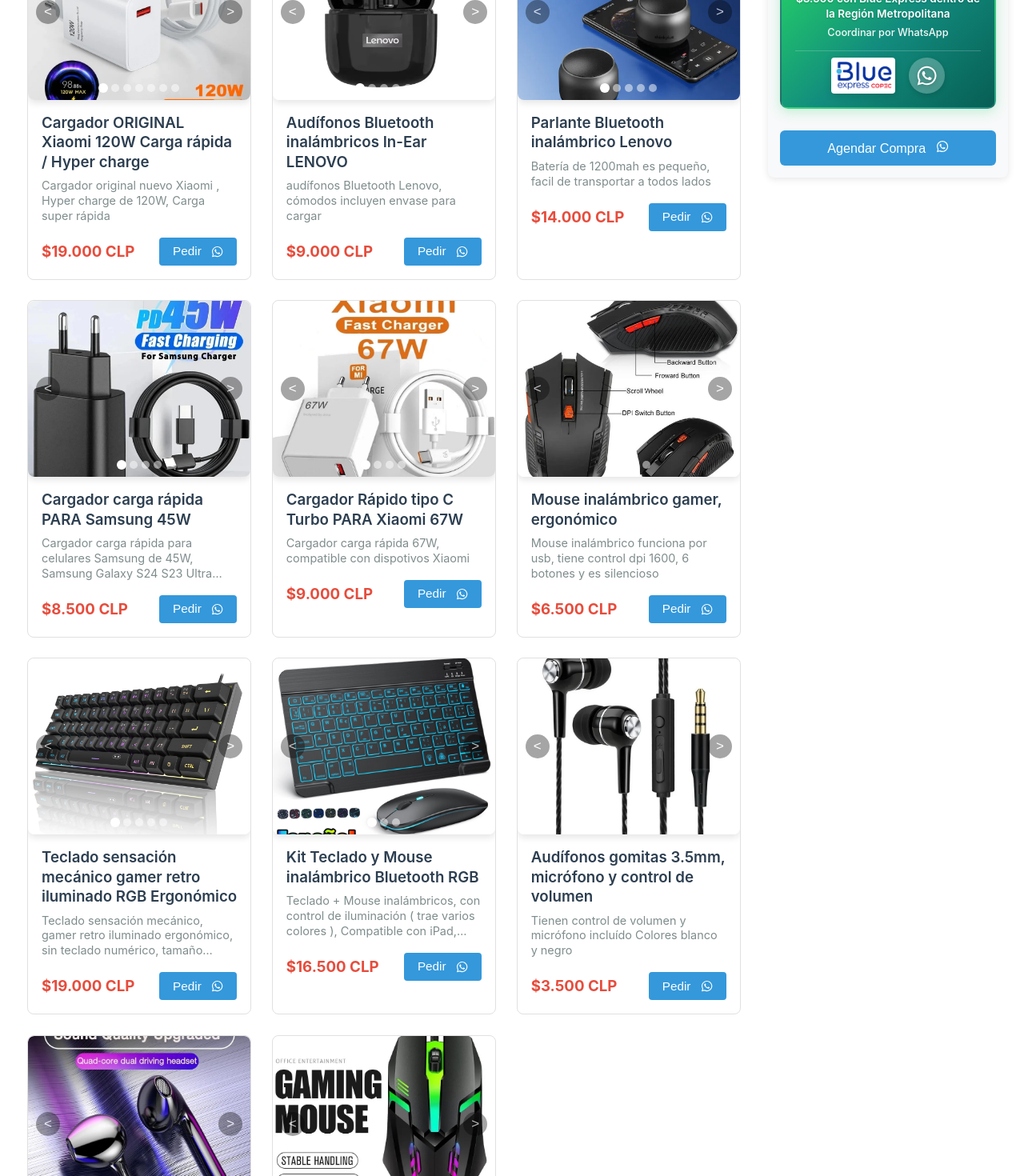
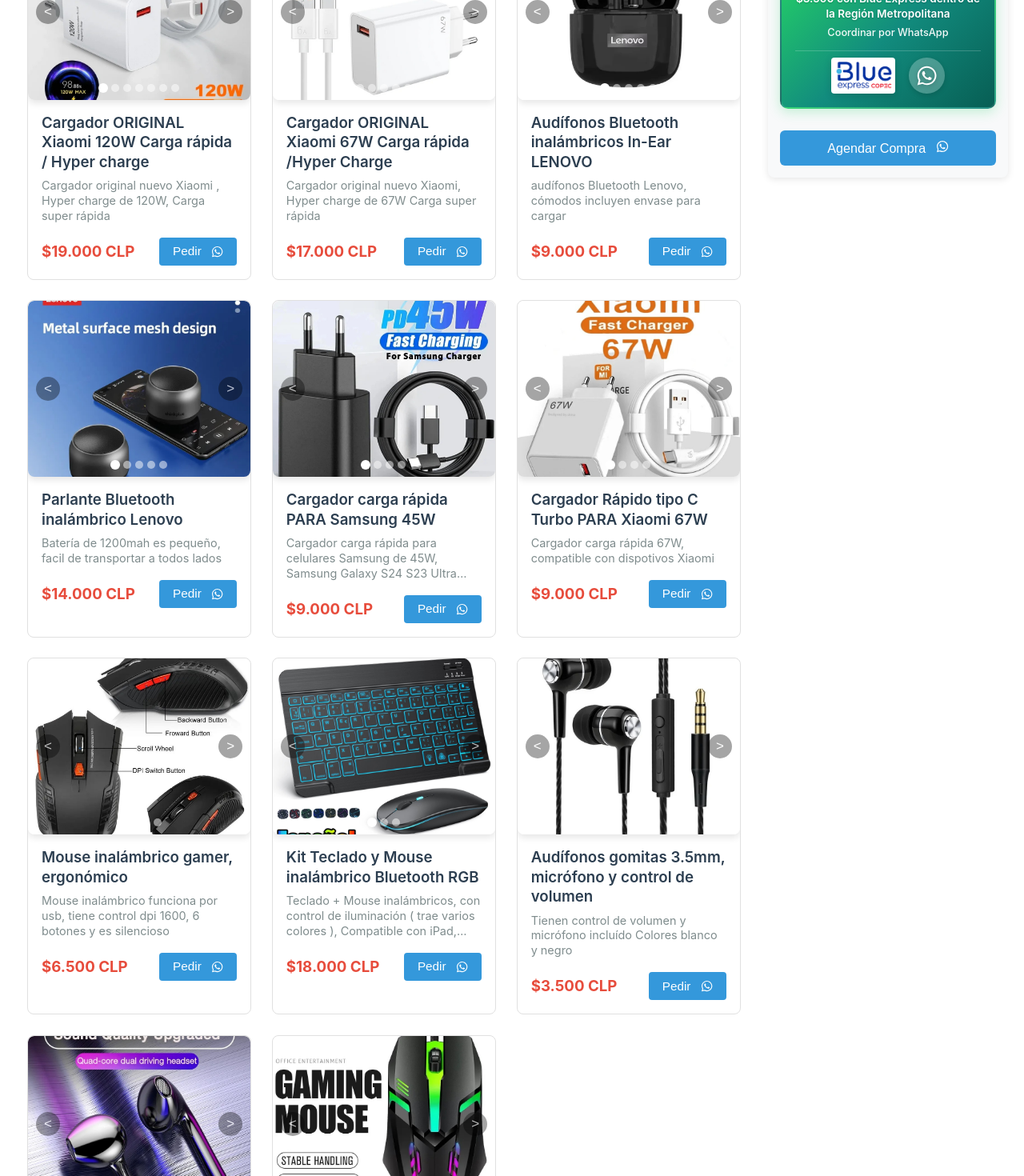
Before and after one commit to Kunashgi/risu-store, a React (Create React App) app: page / in a window 1280 px wide. Shown: the part 320-1790 px from the top of the page at 80% size. Built offline with nearby package versions, Linux system fonts and the light colour scheme.

Commit message:
cambio de precios

```diff
--- a/src/data/products.js
+++ b/src/data/products.js
@@ -131,15 +131,15 @@
 
 
 
-  //     {
-  //   id: 17,
-  //   name: "Cargador ORIGINAL Xiaomi 67W Carga rápida /Hyper Charge",
-  //   price: "$14.000",
-  //   description: "Cargador original nuevo Xiaomi, Hyper charge de 67W Carga super rápida ",
-  //   categoryId: 1,
-  //   subcategoryId: 102,
-  //   images: [cargador67wportada, cargador67w1, cargador67w2, cargador67w3, cargador67w4, cargador67w5, cargador67w6],
-  // },
+      {
+    id: 17,
+    name: "Cargador ORIGINAL Xiaomi 67W Carga rápida /Hyper Charge",
+    price: "$17.000",
+    description: "Cargador original nuevo Xiaomi, Hyper charge de 67W Carga super rápida ",
+    categoryId: 1,
+    subcategoryId: 102,
+    images: [cargador67wportada, cargador67w1, cargador67w2, cargador67w3, cargador67w4, cargador67w5, cargador67w6],
+  },
 
   //       {
   //   id: 25,
@@ -174,7 +174,7 @@
     {
     id: 14,
     name: "Cargador carga rápida PARA Samsung 45W",
-    price: "$8.500",
+    price: "$9.000",
     description: "Cargador carga rápida para celulares Samsung de 45W, Samsung Galaxy S24 S23 Ultra Note 10 Plus",
     categoryId: 1,
     subcategoryId: 102,
@@ -200,19 +200,19 @@
     images: [mouseinportada, mousein1, mousein2, mousein3],
   },
 
-            {
-    id: 22,
-    name: "Teclado sensación mecánico gamer retro iluminado RGB Ergonómico",
-    price: "$19.000",
-    description: "Teclado sensación mecánico, gamer retro iluminado ergonómico, sin teclado numérico, tamaño pequeño",
-    categoryId: 1,
-    subcategoryId: 103,
-    images: [mecanicoportada, mecanico1, mecanico2, mecanico3, mecanico4],
-  },
+  //           {
+  //   id: 22,
+  //   name: "Teclado sensación mecánico gamer retro iluminado RGB Ergonómico",
+  //   price: "$19.000",
+  //   description: "Teclado sensación mecánico, gamer retro iluminado ergonómico, sin teclado numérico, tamaño pequeño",
+  //   categoryId: 1,
+  //   subcategoryId: 103,
+  //   images: [mecanicoportada, mecanico1, mecanico2, mecanico3, mecanico4],
+  // },
     {
     id: 12,
     name: "Kit Teclado y Mouse inalámbrico Bluetooth RGB",
-    price: "$16.500",
+    price: "$18.000",
     description: "Teclado + Mouse inalámbricos, con control de iluminación ( trae varios colores ), Compatible con iPad, IOS, Android, Windows y PC",
     categoryId: 1,
     subcategoryId: 202,
@@ -252,7 +252,7 @@
           {
     id: 26,
     name: "Pelota Voleibol Mikasa v200W ORIGINAL NUEVA",
-    price: "$32.000",
+    price: "$35.000",
     description: "Pelota nueva y original Mikasa de voleibol modelo v200W ",
     categoryId: 2,
     subcategoryId: 103,
@@ -262,7 +262,7 @@
             {
     id: 27,
     name: "Mini paralelas de madera CALISTENIA rectas",
-    price: "$17.000",
+    price: "$20.000",
     description: "Mini paralelas de 20cm, rectas de madera, incluyen cintas y Anti deslizante",
     categoryId: 2,
     subcategoryId: 103,
@@ -348,7 +348,7 @@
   {
     id: 13,
     name: "Dilatador Nasal Anti Ronquido Magnetico Tiras Nariz",
-    price: "$8.500",
+    price: "$9.000",
     description: "Tiras nasales magnéticas  anti ronquidos y dilatador nasal que ayuda a aumentar el oxigeno y disminuir resequedad, contiene 15 parches magnéticos",
     categoryId: 3,
     subcategoryId: 202,
```
